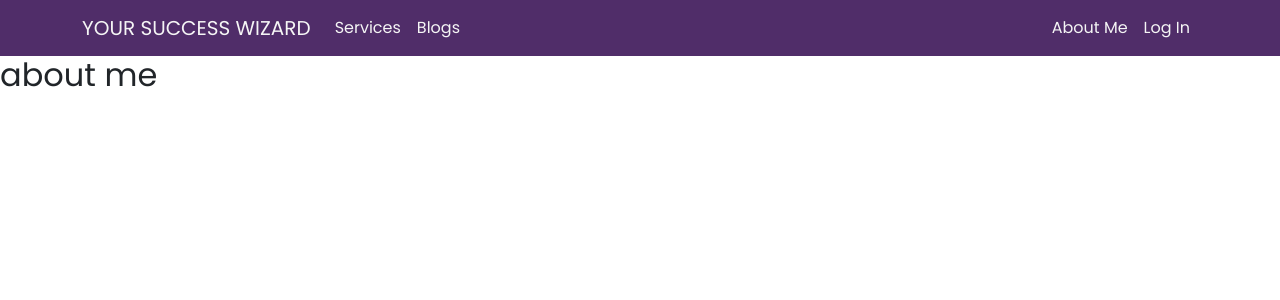
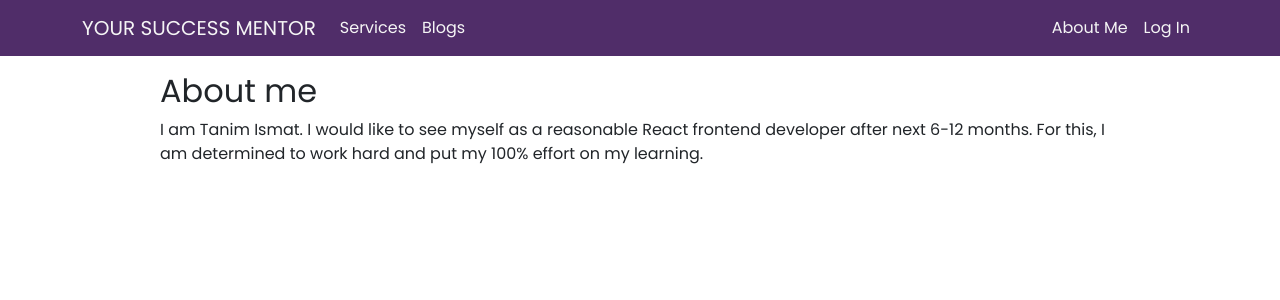
Before and after one commit to Tanimismat/a10-independent-service-provider, a React (Create React App) app: page /about in a window 1280 px wide. Shown: the top 300 px of the page. Built offline with nearby package versions, Linux system fonts and the light colour scheme; no server answers.

Commit message:
about me

```diff
--- a/public/index.html
+++ b/public/index.html
@@ -24,7 +24,7 @@
     -->
   <link href="https://cdn.jsdelivr.net/npm/bootstrap@5.1.3/dist/css/bootstrap.min.css" rel="stylesheet"
     integrity="sha384-1BmE4kWBq78iYhFldvKuhfTAU6auU8tT94WrHftjDbrCEXSU1oBoqyl2QvZ6jIW3" crossorigin="anonymous">
-  <title>Your Success Wizard</title>
+  <title>Your Success Mentor</title>
 </head>
 
 <body>
--- a/src/Pages/About.js
+++ b/src/Pages/About.js
@@ -5,7 +5,10 @@ const About = () => {
     return (
         <div>
             <Header></Header>
-            <h2>about me</h2>
+            <div className='mt-3 w-75 mx-auto'>
+                <h2>About me</h2>
+                <p>I am Tanim Ismat. I would like to see myself as a reasonable React frontend developer after next 6-12 months. For this, I am determined  to work hard and put my 100% effort on my learning.</p>
+            </div>
         </div>
     );
 };
--- a/src/Pages/Home/Banner.js
+++ b/src/Pages/Home/Banner.js
@@ -1,5 +1,4 @@
 import React from 'react';
-import banner from '../../images/banner1.jpg'
 
 const Banner = () => {
     return (
--- a/src/Pages/Home/Header.js
+++ b/src/Pages/Home/Header.js
@@ -16,7 +16,7 @@ const Header = () => {
         <>
             <Navbar className='navigationBar' collapseOnSelect expand="lg" bg="light" variant="light" sticky="top">
                 <Container>
-                    <Navbar.Brand as={Link} to="/" ><span className='white'>YOUR SUCCESS WIZARD</span></Navbar.Brand>
+                    <Navbar.Brand as={Link} to="/" ><span className='white'>YOUR SUCCESS MENTOR</span></Navbar.Brand>
                     <Navbar.Toggle className='white-bg' aria-controls="responsive-navbar-nav" />
                     <Navbar.Collapse id="responsive-navbar-nav">
                         <Nav className="me-auto">
--- a/src/Pages/Home/Services.js
+++ b/src/Pages/Home/Services.js
@@ -1,7 +1,7 @@
 import React from 'react';
 import useServices from '../../Hooks/useServices';
 import Service from '../Service';
-import Header from './Header';
+
 
 const Services = () => {
 
```
